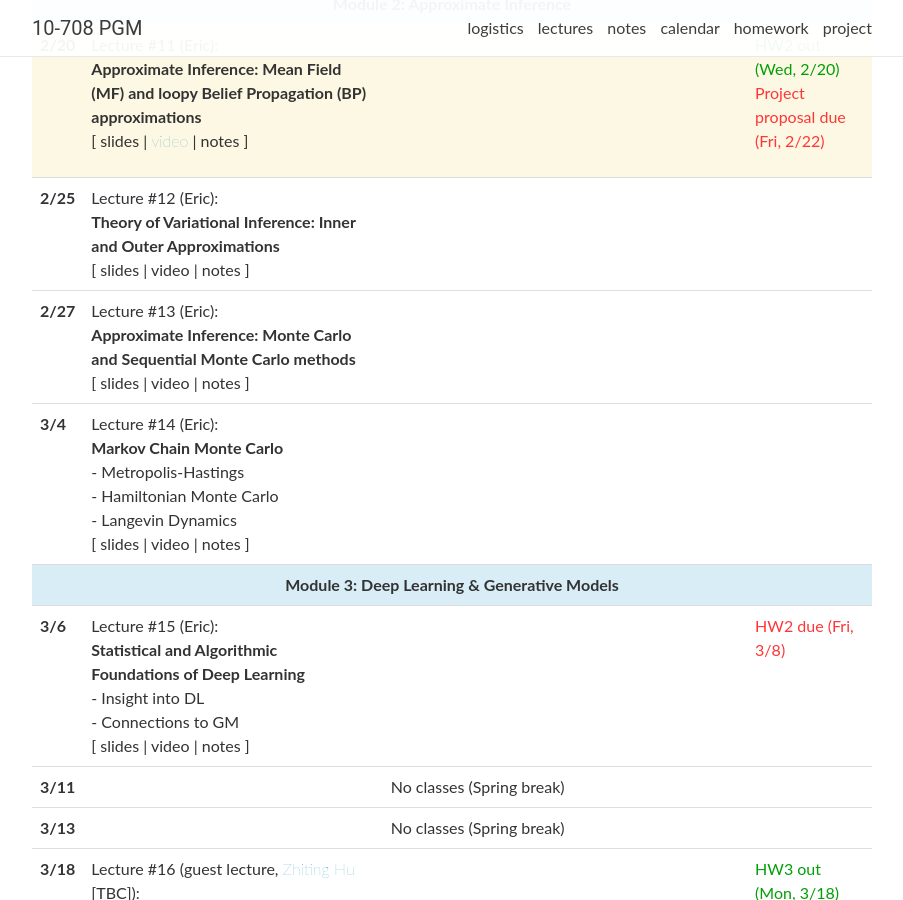
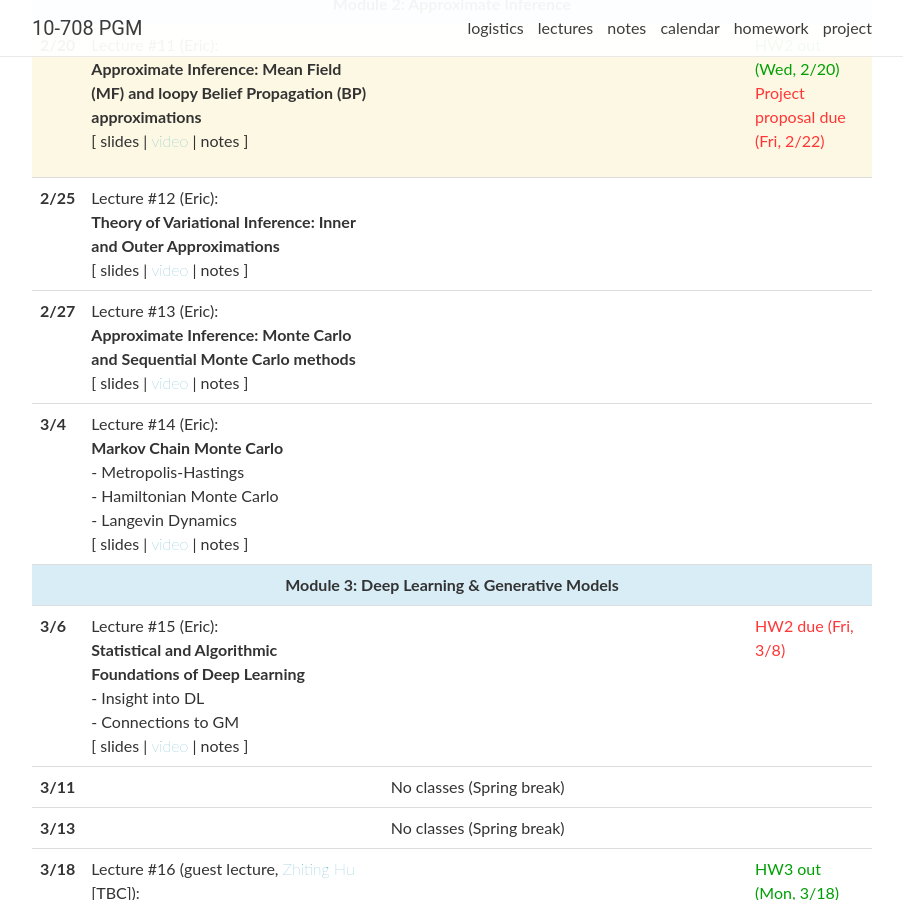
Before and after one commit to sailinglab/pgm-spring-2019, a Jekyll site: the page built from _pages/lectures.md, in a window 1280 px wide and 900 px high, scrolled down 2090 px. Shown: the whole window, without its empty margins (188-1091 px from the left). Built offline with Jekyll 4.4.1, drawn with Linux system fonts in a browser that asks for light colours; nearby versions of some CDN libraries; comment, search, counter and statistics services are not loaded; part of the change alters nothing that is shown.

```diff
--- a/_data/lectures.yml
+++ b/_data/lectures.yml
@@ -169,7 +169,7 @@
   title: >
     <strong>Theory of Variational Inference: Inner and Outer Approximations</strong>
   slides:
-  video:
+  video: "https://scs.hosted.panopto.com/Panopto/Pages/Viewer.aspx?id=45100737-122a-4087-9088-a9d0012c1e1f"
   notes:
   readings:
   logistics:
@@ -179,7 +179,7 @@
   title: >
     <strong>Approximate Inference: Monte Carlo and Sequential Monte Carlo methods</strong>
   slides:
-  video:
+  video: "https://scs.hosted.panopto.com/Panopto/Pages/Viewer.aspx?id=ed8bdd59-b55e-42b4-be99-a9d0012c953d"
   notes:
   readings:
   logistics:
@@ -192,7 +192,7 @@
     - Hamiltonian Monte Carlo <br />
     - Langevin Dynamics
   slides:
-  video:
+  video: "https://scs.hosted.panopto.com/Panopto/Pages/Viewer.aspx?id=725d390e-9176-4a16-919b-a9d0012ccd9a"
   notes:
   readings:
   logistics:
@@ -206,7 +206,7 @@
     - Insight into DL <br />
     - Connections to GM
   slides:
-  video:
+  video: "https://scs.hosted.panopto.com/Panopto/Pages/Viewer.aspx?id=caa6ce42-b7b9-4145-bc4c-a9d0012ce923"
   notes:
   readings:
   logistics: >
```
